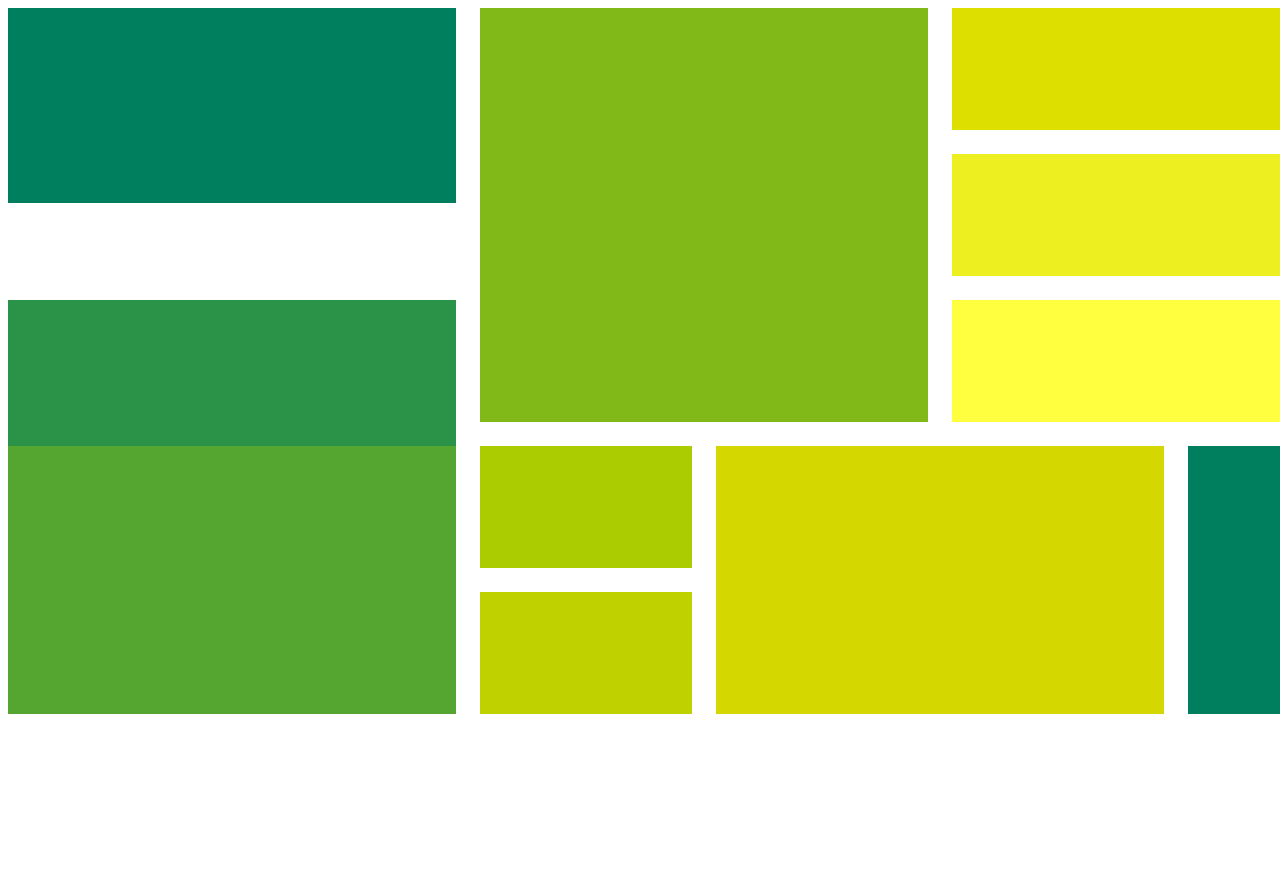
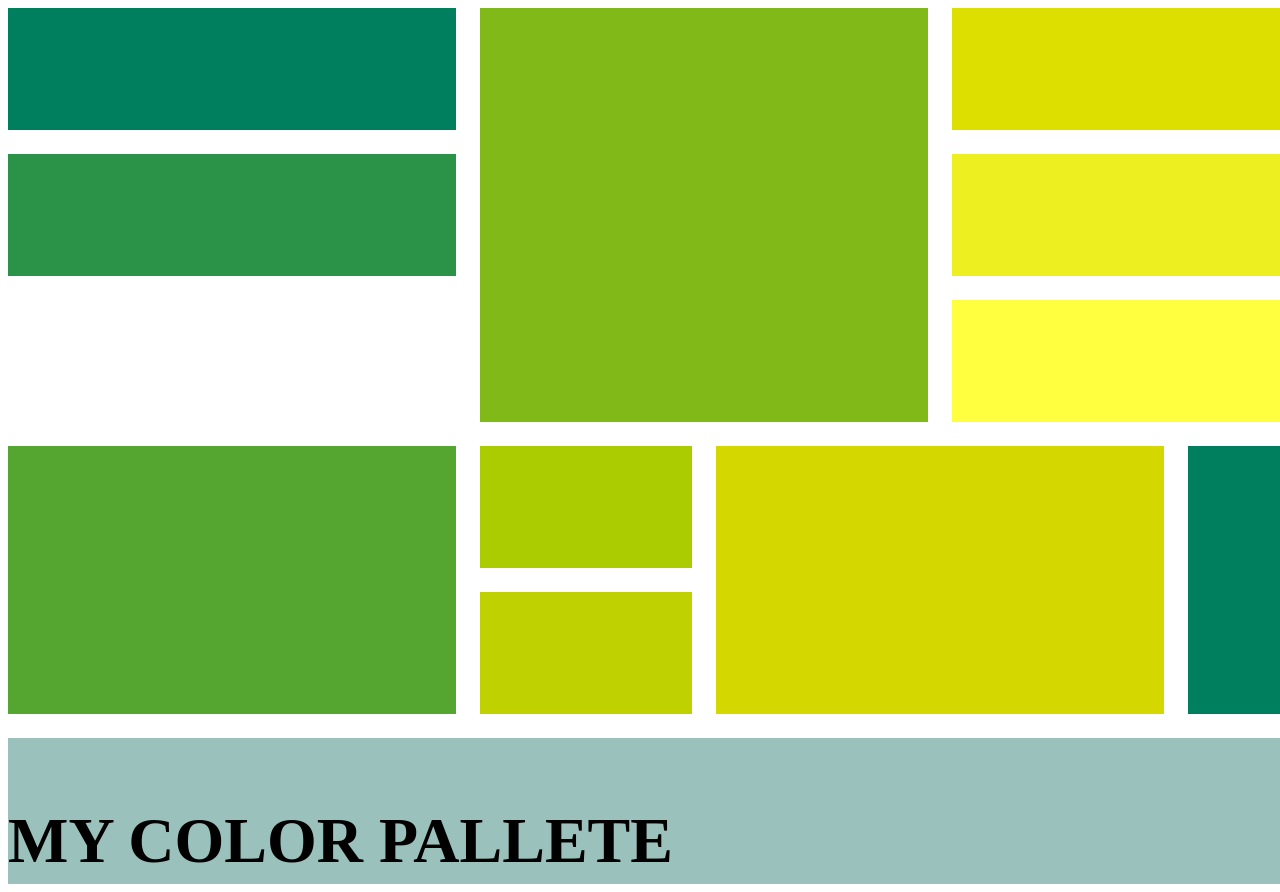
Before and after one commit to sativv/css-grid-assignment-1, a plain HTML site: page index.html in a window 1280 px wide. Shown: the top 892 px of the page. Before the commit the page ends 800 px from the top, so only its background shows below. Drawn offline with Linux system fonts and the light colour scheme.

Commit message:
added new row

```diff
--- a/index.html
+++ b/index.html
@@ -22,6 +22,9 @@
             <div class="grid__item nine"></div>
             <div class="grid__item ten"></div>
             <div class="grid__item eleven"></div>
+            <div class="grid__item twelve">
+                <p class="text">MY COLOR PALLETE</p>
+            </div>
         </div>
     </main>
 
--- a/styles/index.css
+++ b/styles/index.css
@@ -3,7 +3,7 @@
 .container-grid {
     display: grid;
     grid-template-columns: 212px 212px 212px 212px 212px 212px;
-	grid-template-rows: 122px 122px 122px 122px 122px;
+	grid-template-rows: 122px 122px 122px 122px 122px 146px;
     grid-gap:24px;
 
 }
@@ -11,8 +11,8 @@
 
 .one {
     grid-column: 1 / 3;
-    grid-row: ;
-    height: 195px;
+    grid-row: 1/2;
+
 
     background: #007F5F;
 }
@@ -20,8 +20,8 @@
 
 .two {
     grid-column: 1 / 3;
-    grid-row-end: -3;
-    height: 195px;
+    grid-row-start:2/3;
+
 
     background: #2B9348;
 }
@@ -90,3 +90,23 @@
     grid-row: 4/6;
     background: #007F5F;
       }
+
+
+
+.twelve {
+        background: #9BC1BC;
+        grid-column: 1/ 7;
+
+      }
+
+
+
+.text{
+        font-family: 'Times New Roman', Times, serif;
+        font-style: normal;
+        font-weight: 700;
+        font-size: 64px;
+        line-height: 78px;
+        text-transform: uppercase;
+        align-self: center;
+      }
```
